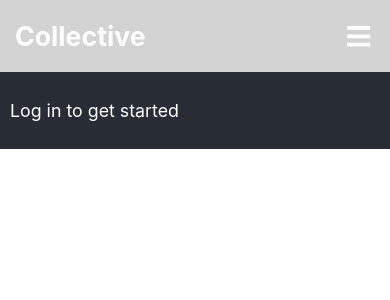
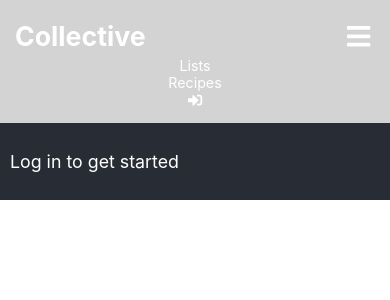
Before and after one commit to LauSam09/collective, a React (Create React App) app: page / in a window 390 px wide. Both pictures are taken after a click on the button 358 px from the left and 36 px from the top of the page. Shown: the top 300 px of the page. Built offline with nearby package versions, Linux system fonts and the light colour scheme; no server answers.

Commit message:
Can toggle display of actions

```diff
--- a/package.json
+++ b/package.json
@@ -13,6 +13,7 @@
     "@types/node": "^12.12.58",
     "@types/react": "^16.9.49",
     "@types/react-dom": "^16.9.8",
+    "classnames": "^2.2.6",
     "firebase": "^7.20.0",
     "react": "^16.13.1",
     "react-dom": "^16.13.1",
@@ -45,6 +46,7 @@
     ]
   },
   "devDependencies": {
+    "@types/classnames": "^2.2.10",
     "@types/react-router-dom": "^5.1.5",
     "eslint-config-prettier": "^6.11.0",
     "eslint-config-standard": "^14.1.1",
--- a/src/components/Navigation/Navigation.module.css
+++ b/src/components/Navigation/Navigation.module.css
@@ -22,6 +22,7 @@
   display: inline;
   margin-left: 15px;
   font-size: 0.8em;
+  cursor: pointer;
 }
 
 .toggle {
@@ -43,9 +44,12 @@
     display: inline;
   }
 
+  .hidden {
+    display: none;
+  }
+
   .actions {
     flex: 0 0 100%;
-    display: none;
   }
 
   .actions li {
--- a/src/components/Navigation/Navigation.tsx
+++ b/src/components/Navigation/Navigation.tsx
@@ -1,4 +1,5 @@
-import React, { useContext } from "react"
+import React, { useContext, useState } from "react"
+import classNames from "classnames/bind"
 import { Link } from "react-router-dom"
 import { FontAwesomeIcon } from "@fortawesome/react-fontawesome"
 import {
@@ -11,13 +12,22 @@ import { AuthenticationContext } from "authentication/AuthenticationContext"
 
 import classes from "./Navigation.module.css"
 
+const cx = classNames.bind(classes)
+
 export default function Navigation() {
   const { authenticated, login, logout } = useContext(AuthenticationContext)
+  const [hideActions, setHideActions] = useState(true)
 
   return (
     <div className={classes.container}>
       <h2>Collective</h2>
-      <div className={classes.actions}>
+      <button
+        className={classes.toggle}
+        onClick={() => setHideActions((hideActions) => !hideActions)}
+      >
+        <FontAwesomeIcon icon={faBars} title="Toggle" size="2x" />
+      </button>
+      <div className={cx("actions", { hidden: hideActions })}>
         <ul>
           <li>
             <Link to="/">Lists</Link>
@@ -42,9 +52,6 @@ export default function Navigation() {
           </li>
         </ul>
       </div>
-      <button className={classes.toggle}>
-        <FontAwesomeIcon icon={faBars} title="Toggle" size="2x" />
-      </button>
     </div>
   )
 }
```
Also changed, not shown: 1 other file (tests, documents, lock files or other folders).
